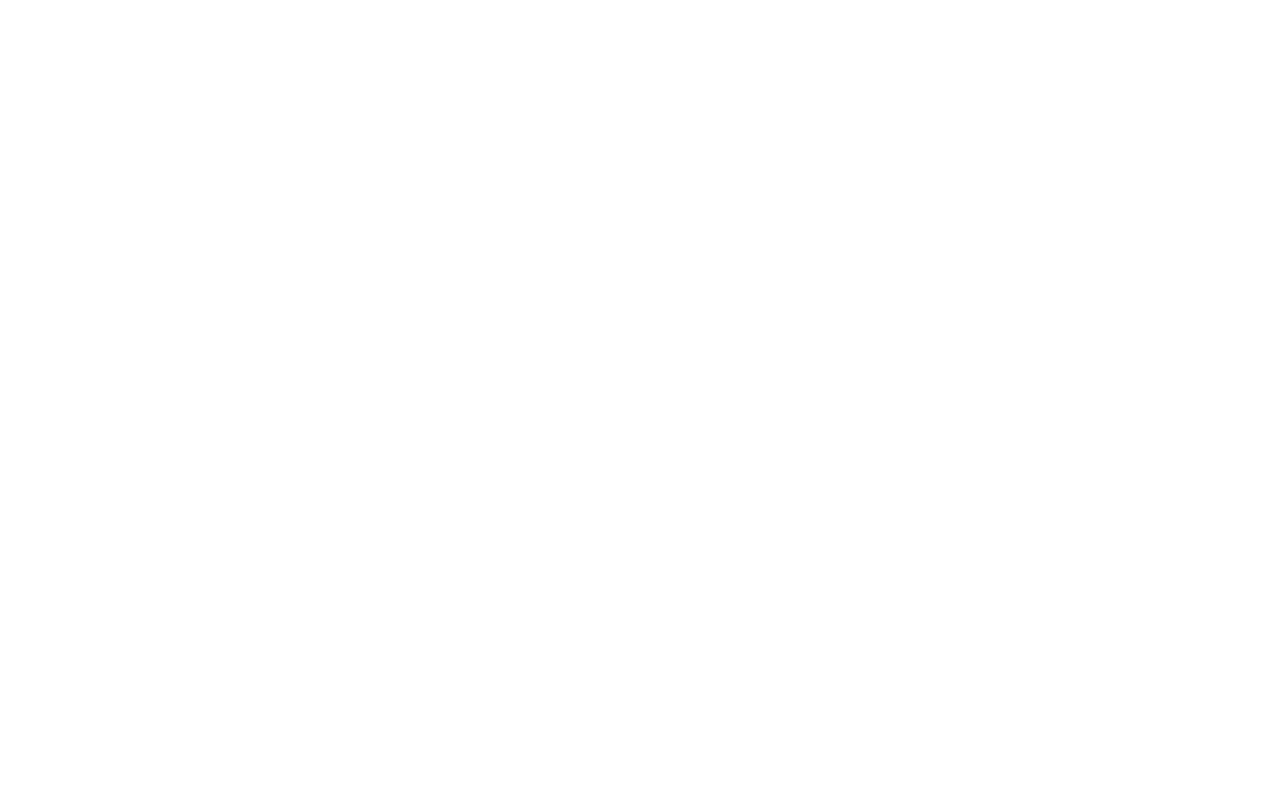
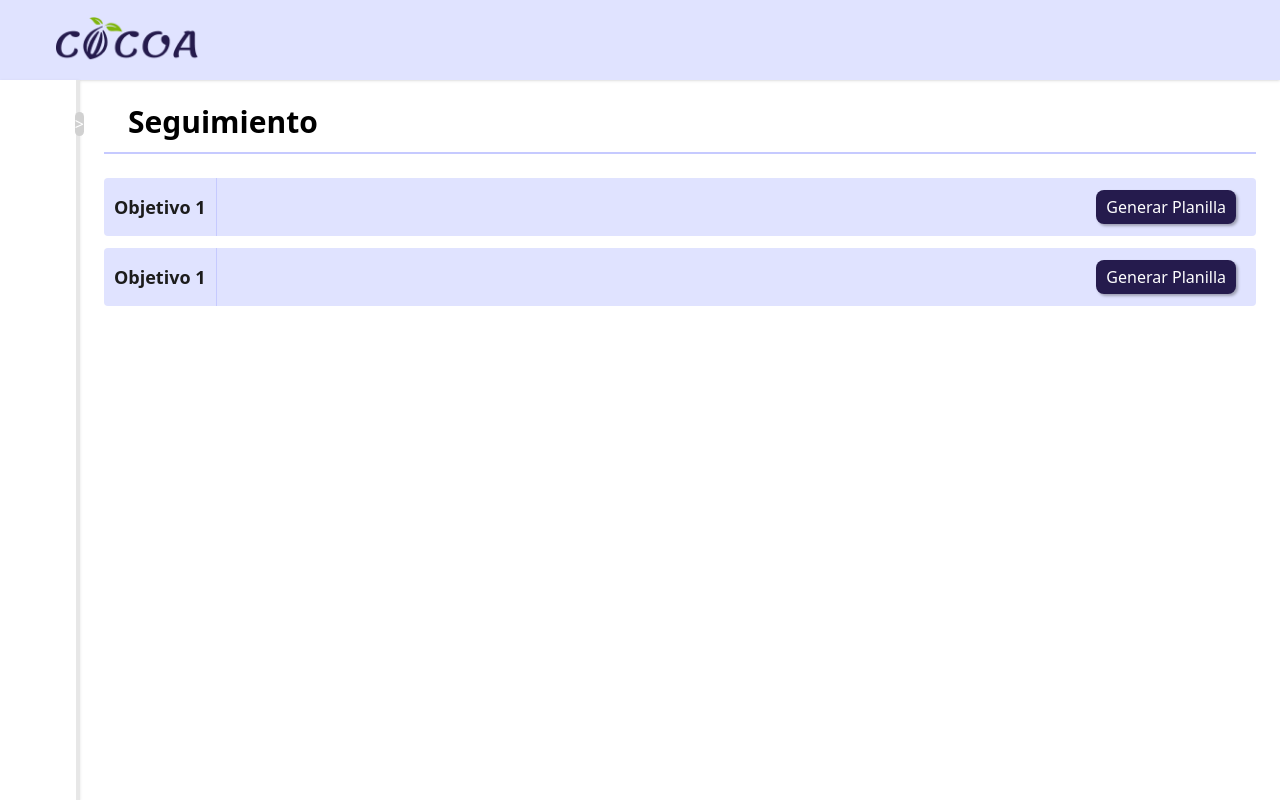
Before and after one commit to GyroElSurfista/frontend-evaluacion-de-proyectos, a React (Vite) app: page /seguimiento/objetivo/1 in a window 1280 px wide. Before the commit this address had no page. Built offline with nearby package versions, Linux system fonts and the light colour scheme.

Commit message:
Add html structure of Seguimiento Page and snackbar component

```diff
--- a/src/App.tsx
+++ b/src/App.tsx
@@ -3,6 +3,7 @@
 import Layout from './components/Layout/Layout'
 import ObjectivePage from './pages/ObjectivePage/ObjectivePage'
 import SeguimientoPage from './pages/SeguimientoPage/SeguimientoPage'
+import TrackingSheet from './pages/SeguimientoPage/TrackingSheet/TrackingSheet'
 
 function App() {
   return (
@@ -10,7 +11,9 @@
       <Routes>
         <Route path="/" element={<Layout />}>
           <Route path="/objetivos" element={<ObjectivePage />} />
-          <Route path="/seguimiento" element={<SeguimientoPage />} />
+          <Route path="/seguimiento" element={<SeguimientoPage />}>
+            <Route path='objetivo/:idObjetivo' element={<TrackingSheet/>}/>
+          </Route>
         </Route>
       </Routes>
     </>
--- a/src/pages/SeguimientoPage/SeguimientoPage.tsx
+++ b/src/pages/SeguimientoPage/SeguimientoPage.tsx
@@ -1,5 +1,66 @@
+import { Snackbar, SnackbarCloseReason, SnackbarContent } from '@mui/material'
+import { useState } from 'react'
+
 const SeguimientoPage = () => {
-  return <div>SeguimientoPage</div>
+  const [open, setOpen] = useState(false)
+
+  const handleClick = () => {
+    setOpen(true)
+  }
+
+  const handleClose = (event: React.SyntheticEvent | Event, reason?: SnackbarCloseReason) => {
+    if (reason === 'clickaway') {
+      return
+    }
+
+    setOpen(false)
+  }
+  return (
+    <div>
+      <h2 className="text-black text-3xl font-semibold pl-6">Seguimiento</h2>
+      <hr className="border-[1.5px] border-[#c6caff] mt-3 mb-6" />
+      <div className="w-full h-[58px] pr-2.5 mb-3 bg-[#e0e3ff] rounded justify-between items-center inline-flex">
+        <div className="px-2.5 py-[15px] border-r border-[#c6caff] justify-center items-center gap-2.5 flex">
+          <div className="text-center text-[#1c1c1c] text-lg font-semibold">Objetivo 1</div>
+        </div>
+        <div className="px-2.5 py-[5px] justify-center items-center gap-2.5 flex">
+          <button className="button-primary">Generar Planilla</button>
+        </div>
+      </div>
+      <div className="w-full h-[58px] pr-2.5 mb-3 bg-[#e0e3ff] rounded justify-between items-center inline-flex">
+        <div className="px-2.5 py-[15px] border-r border-[#c6caff] justify-center items-center gap-2.5 flex">
+          <div className="text-center text-[#1c1c1c] text-lg font-semibold">Objetivo 1</div>
+        </div>
+        <div className="px-2.5 py-[5px] justify-center items-center gap-2.5 flex">
+          <button className="button-primary" onClick={handleClick}>
+            Generar Planilla
+          </button>
+        </div>
+      </div>
+      <Snackbar
+        open={open}
+        anchorOrigin={{ vertical: 'bottom', horizontal: 'right' }}
+        autoHideDuration={5000}
+        onClose={handleClose}
+        message="This Snackbar will be dismissed in 5 seconds."
+      >
+        <SnackbarContent
+          style={{
+            display: 'flex',
+            width: '325px',
+            padding: '15px 20px',
+            justifyContent: 'start',
+            alignItems: 'center',
+            gap: '10px',
+            borderRadius: '10px',
+            background: '#D3FFD2',
+            color: '#00A407',
+          }}
+          message="Snackbar personalizado con colores!"
+        />
+      </Snackbar>
+    </div>
+  )
 }
 
 export default SeguimientoPage
--- /dev/null
+++ b/src/pages/SeguimientoPage/TrackingSheet/TrackingSheet.tsx
@@ -0,0 +1,5 @@
+const TrackingSheet = () => {
+  return <div>TrackingSheet</div>
+}
+
+export default TrackingSheet
```
